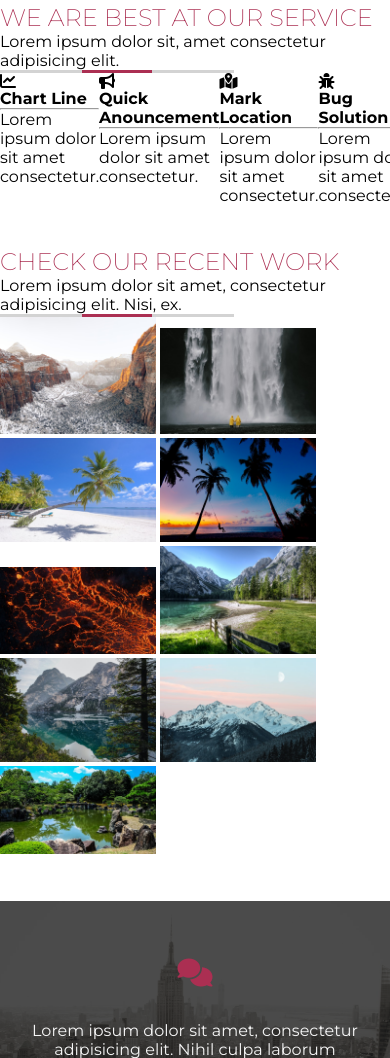
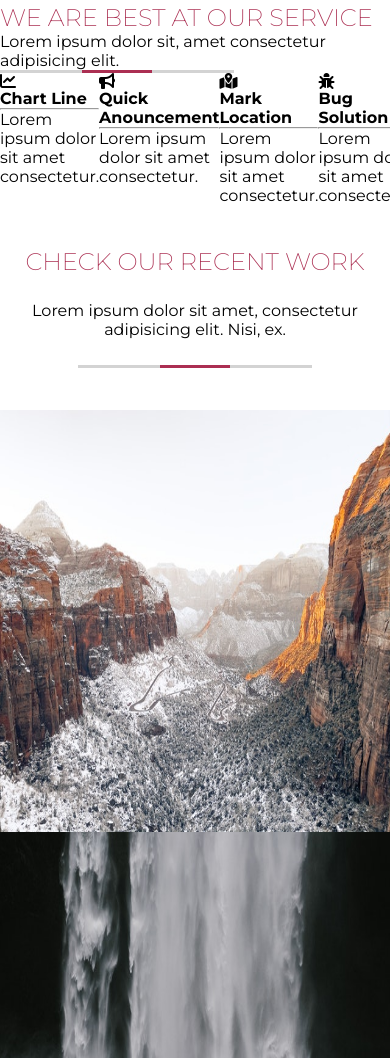
Before and after one commit to gfreitasTamwood/2023-02-class-01, a plain HTML site: page index.html in a window 390 px wide. Shown: the part 788-1846 px from the top of the page. Drawn offline with Linux system fonts and the light colour scheme.

Commit message:
Mobile-Miguel: Gallery CSS is done

```diff
--- a/css/style.css
+++ b/css/style.css
@@ -108,6 +108,27 @@ img {
 
     footer a {
         color: whitesmoke;
+    }
+
+    /** GALLERY **/
+    .gallery {
+        row-gap: 5vh;
+    }
+
+    .gallery > article {
+        row-gap: 3vh;
+        text-align: center;
+        align-items: center;
+    }
+
+    .gallery figure {
+        display: flex;
+        flex-wrap: wrap;
+    }
+
+    .gallery img {
+        width: 100%;
+        height: 50vh;
     }
 
     /** TESTIMONIALS **/
```
